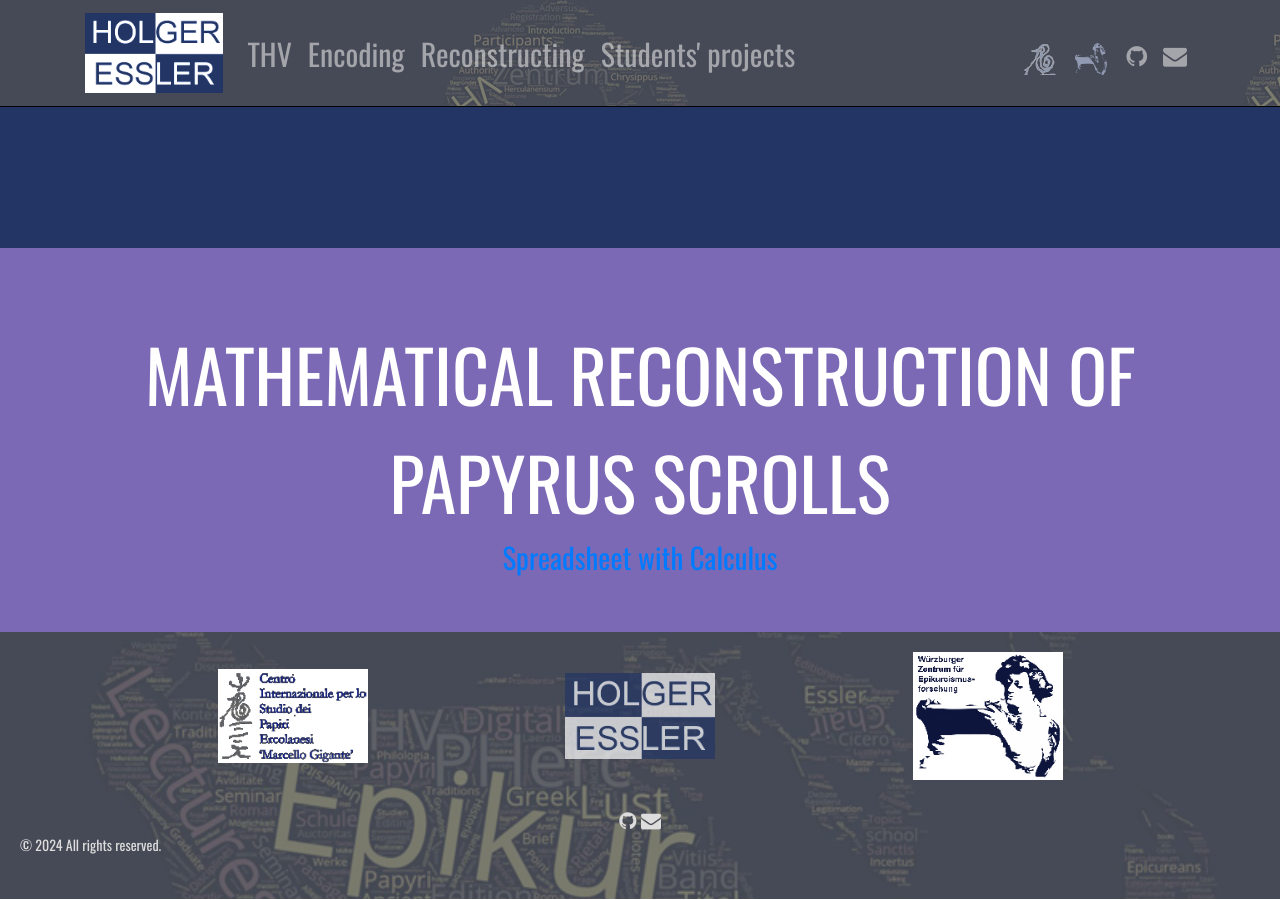
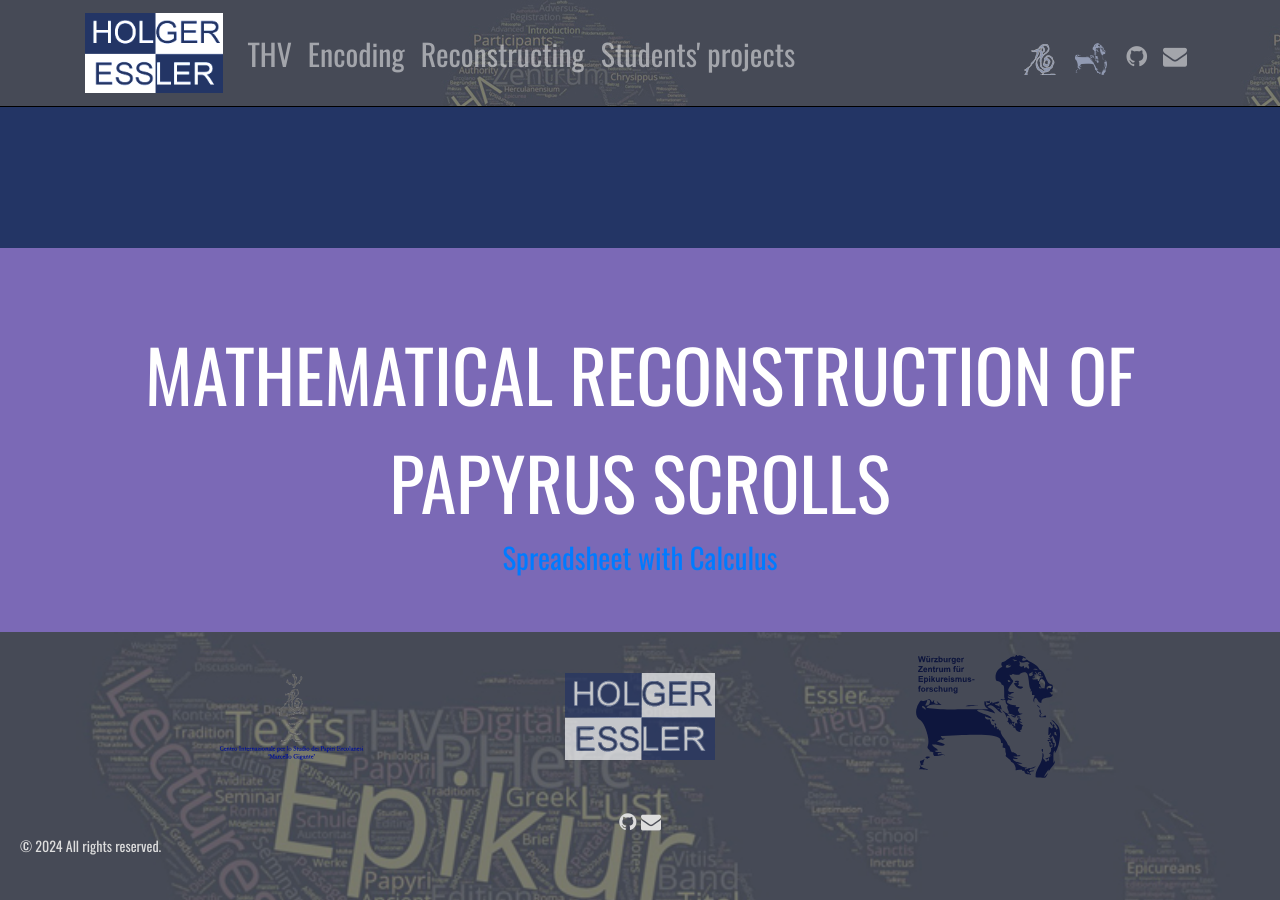
Before and after one commit to HolgerEssler/HolgerEssler.github.io, a Jekyll site: the page built from index.html, in a window 1280 px wide and 900 px high, scrolled down 1804 px. Built offline with Jekyll 4.4.1, drawn with Linux system fonts in a browser that asks for light colours; nearby versions of some CDN libraries.

Commit message:
Changed to svg.

```diff
--- a/_layouts/default.html
+++ b/_layouts/default.html
@@ -36,9 +36,9 @@
 
     <footer>
       <div class="custom-footer-image">
-        <img class="footer-image" style="opacity: 1;" src="/images/CISPE_Logo_new_small.png"/>
-        <img class="footer-image" style="opacity: 0.7;;" src="/images/logo.png"/>
-        <img class="footer-image" style="150px; opacity: 1;" src="/images/Logo_WÜZEF_180x154.png"/>
+        <img class="footer-image" style="opacity: 1;" src="/images/Logo_CISPE.svg"/>
+        <img class="footer-image" style="opacity: 0.7;;" src="/images/logo.svg"/>
+        <img class="footer-image" style="150px; opacity: 1;" src="/images/Logo_WÜZEF.svg"/>
         </div>
         <div class="footer-social my-4">
           <a href="https://github.com/HolgerEssler" target="_blank"><i class='fa fa-github'></i></a>
```
Also changed, not shown: images/Logo_CISPE.svg (added), images/Logo_WÜZEF.svg (added), images/logo.svg (added).
